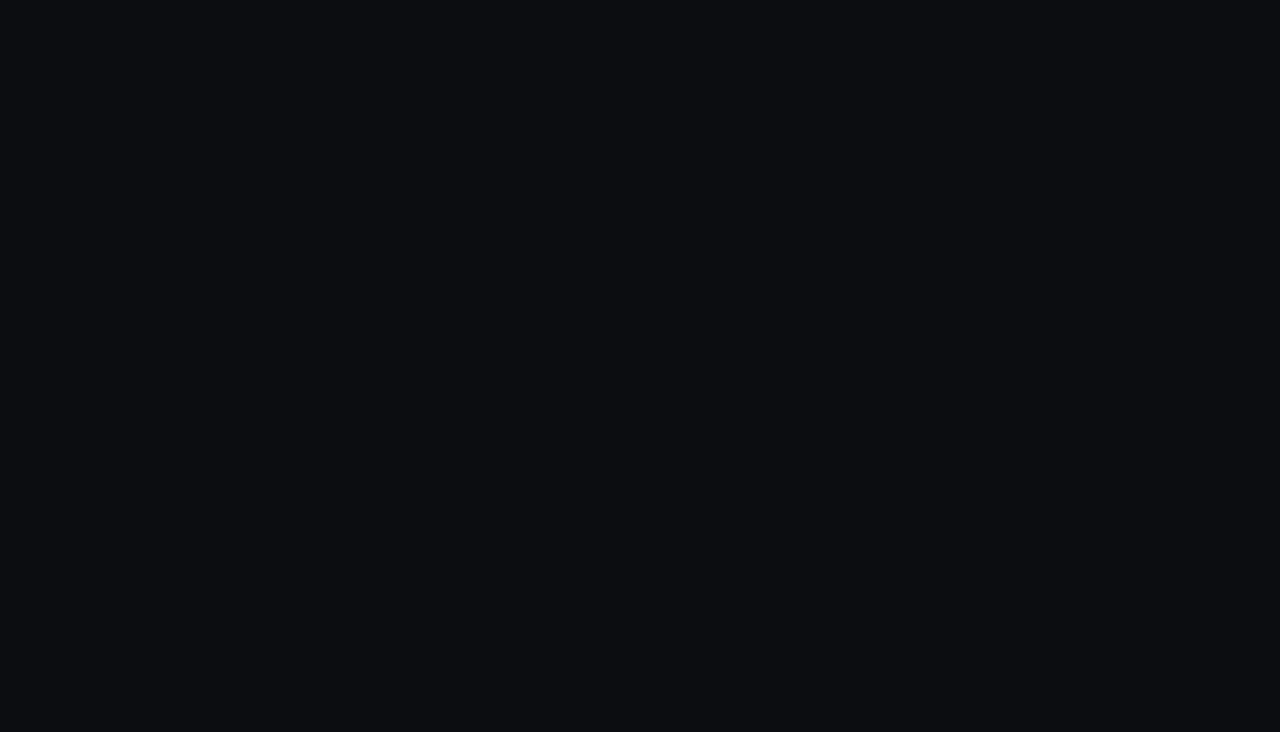
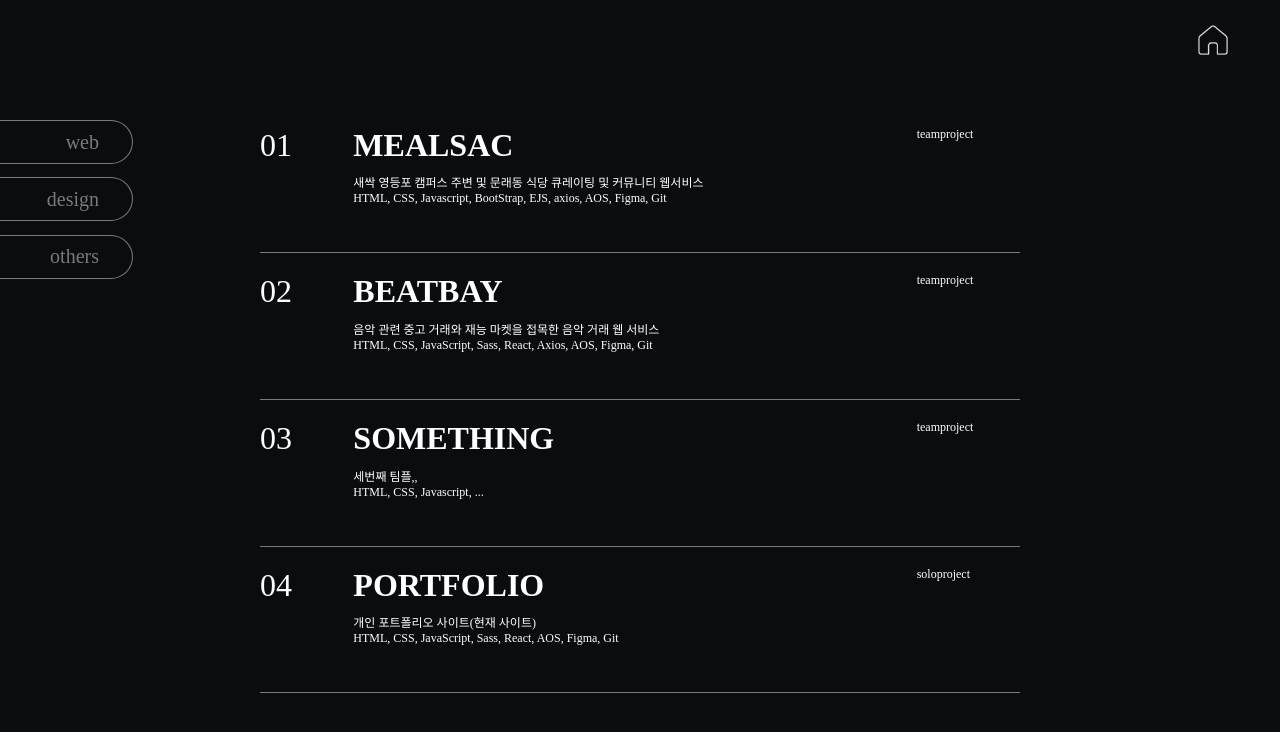
Before and after one commit to jjsh03/portfolio, a React (Create React App) app in the folder portfolio/: page /work in a window 1280 px wide. Before the commit this address had no page. Shown: the top 732 px of the page. Built offline with nearby package versions, Linux system fonts and the light colour scheme; a web font is replaced by a local one.

Commit message:
feat: main fullPageScroll

```diff
--- a/portfolio/package.json
+++ b/portfolio/package.json
@@ -11,6 +11,7 @@
     "pretendard": "^1.3.9",
     "react": "^18.2.0",
     "react-dom": "^18.2.0",
+    "react-fullpage": "^0.1.19",
     "react-router-dom": "^6.20.0",
     "react-scripts": "5.0.1",
     "react-water-wave": "^2.0.1",
--- a/portfolio/src/App.js
+++ b/portfolio/src/App.js
@@ -1,8 +1,6 @@
 import { BrowserRouter, Route, Routes } from 'react-router-dom';
 import Main from './Screen/Main';
-import WebWork from './Screen/Work/WebWork';
-import DesignWork from './Screen/Work/DesignWork';
-import OthersWork from './Screen/Work/OthersWork';
+import Work from './Screen/Work';
 
 function App() {
   return (
@@ -10,9 +8,7 @@ function App() {
       <BrowserRouter>
         <Routes>
           <Route path='/' element={<Main />}></Route>
-          <Route path='/work/web' element={<WebWork />}></Route>
-          <Route path='/work/design' element={<DesignWork />}></Route>
-          <Route path='/work/others' element={<OthersWork />}></Route>
+          <Route path='/work' element={<Work />}></Route>
         </Routes>
       </BrowserRouter>
     </div>
--- a/portfolio/src/Screen/Main/index.js
+++ b/portfolio/src/Screen/Main/index.js
@@ -1,5 +1,5 @@
 import React, { useEffect, useState } from 'react';
-import Header from '../../components/Header/Header';
+import HeaderMenu from '../../components/Header/Header';
 import './IntroSection.scss';
 import './AboutSection.scss';
 import './WorkSection.scss';
@@ -13,6 +13,12 @@ import planning from '../../asset/planning.gif';
 import trendy from '../../asset/trendy.gif';
 import letterDeco from '../../asset/letterdeco.svg';
 import { NavLink } from 'react-router-dom';
+import {
+  // Header,
+  ScrollToTopOnMount,
+  Section,
+  SectionsContainer,
+} from 'react-fullpage';
 
 export default function Main() {
   const [hoveredSpan, setHoveredSpan] = useState(null);
@@ -62,10 +68,19 @@ export default function Main() {
     </svg>
   );
 
+  let options = {
+    anchors: ['intro', 'about', 'work', 'contact'],
+    navigation: false,
+    delay: 700,
+  };
+
   return (
     <div className='container mainContainer'>
       <script src='https://cdnjs.cloudflare.com/ajax/libs/jquery.ripples/0.5.3/jquery.ripples.min.js'></script>
-      <Header />
+      <HeaderMenu />
+      <SectionsContainer {...options}>
+        <ScrollToTopOnMount />
+        <Section>
           <WaterWave>
             {methods => (
               <section className='section introSection'>
@@ -79,14 +94,15 @@ export default function Main() {
                     <h1>파동</h1>
                   </div>
                   <p>
-                작은 돌멩이가 호수에 던져지면서 일어난 파동은 결국 호수 끝까지
-                도달하게 됩니다.
+                    작은 돌멩이가 호수에 던져지면서 일어난 파동은 결국 호수
+                    끝까지 도달하게 됩니다.
                     <br />
-                호수 전체를 예측하며 퍼져나가는 사람, 다른 사람과 만나 공명할 줄
-                아는 사람,
+                    호수 전체를 예측하며 퍼져나가는 사람, 다른 사람과 만나
+                    공명할 줄 아는 사람,
                     <br />
                     잔잔하게, 그리고 깊이 있게 꾸준히 나아가는 전수현입니다.
                   </p>
+                  <a href='#about'>
                     <button className='readMore'>
                       <svg
                         xmlns='http://www.w3.org/2000/svg'
@@ -114,6 +130,7 @@ export default function Main() {
                         </text>
                       </svg>
                     </button>
+                  </a>
                 </div>
                 <div className='introPics'>
                   <div className='waveImg' />
@@ -126,6 +143,8 @@ export default function Main() {
               </section>
             )}
           </WaterWave>
+        </Section>
+        <Section>
           <section className='section aboutSection'>
             <div className='aboutMe'>ABOUT ME</div>
             <div className='aboutContent'>
@@ -211,7 +230,8 @@ export default function Main() {
                   <p className='skills'>
                     HTML, CSS, JavaScript, React.js, SASS, TypeScript
                     <br />
-                Git, Figma, Photoshop, Illustrator, Premiere Pro, AfterEffects
+                    Git, Figma, Photoshop, Illustrator, Premiere Pro,
+                    AfterEffects
                   </p>
                 </div>
               </div>
@@ -226,6 +246,8 @@ export default function Main() {
               </div>
             </div>
           </section>
+        </Section>
+        <Section>
           <WaterWave>
             {methods => (
               <section className='section workSection'>
@@ -264,6 +286,8 @@ export default function Main() {
               </section>
             )}
           </WaterWave>
+        </Section>
+        <Section>
           <WaterWave>
             {methods => (
               <section className='section contactSection'>
@@ -291,13 +315,18 @@ export default function Main() {
                 <div className='contactForm'>
                   <input className='urName' placeholder='Your Name'></input>
                   <input className='urMail' placeholder='Your E-Mail'></input>
-              <textarea className='urContent' placeholder='Content'></textarea>
+                  <textarea
+                    className='urContent'
+                    placeholder='Content'
+                  ></textarea>
                   <button className='contactSend'>SEND</button>
                 </div>
                 <div className='touch'>GET IN TOUCH</div>
               </section>
             )}
           </WaterWave>
+        </Section>
+      </SectionsContainer>
     </div>
   );
 }
--- a/portfolio/src/Screen/Work/DesignWork/index.js
+++ /dev/null
@@ -1,5 +0,0 @@
-import React from 'react';
-
-export default function DesignWork() {
-  return <div>DesignWork</div>;
-}
--- a/portfolio/src/Screen/Work/OthersWork/index.js
+++ /dev/null
@@ -1,5 +0,0 @@
-import React from 'react';
-
-export default function OthersWork() {
-  return <div>OthersWork</div>;
-}
--- a/portfolio/src/Screen/Work/WebWork/index.js
+++ b/portfolio/src/Screen/Work/index.js
@@ -1,9 +1,10 @@
 import React, { useEffect } from 'react';
 import './style.scss';
-import WorkMenu from '../../../components/WorkMenu/WorkMenu';
-import Header from '../../../components/Header/Header';
+import WorkMenu from '../../components/WorkMenu/WorkMenu';
+import home from '../../asset/home.png';
+import { NavLink } from 'react-router-dom';
 
-export default function WebWork() {
+export default function Work() {
   const setVh = () => {
     document.documentElement.style.setProperty(
       '--vh',
@@ -41,7 +42,11 @@ export default function WebWork() {
 
   return (
     <div className='container workContainer'>
-      <Header />
+      <div className='homeBar'>
+        <NavLink to='/'>
+          <img src={home} alt='home' className='home' />
+        </NavLink>
+      </div>
       <WorkMenu />
       <section className='section webSection'>
         <div className='webList'>
--- a/portfolio/src/Screen/Work/WebWork/style.scss
+++ b/portfolio/src/Screen/Work/style.scss
@@ -1,11 +1,22 @@
-@import '../../../config/globalStyles.scss';
+@import '../../config/globalStyles.scss';
 
 .workContainer section {
   height: 100vh;
-  // height: var(--vh);
   padding: toSize(160) toSize(390);
   display: grid;
-  // overflow: hidden;
+}
+
+.homeBar {
+  width: 100%;
+  display: flex;
+  justify-content: flex-end;
+  padding: toSize(30) toSize(70);
+  position: fixed;
+  z-index: 99;
+  .home {
+    width: toSize(60);
+    cursor: pointer;
+  }
 }
 
 .webList {
@@ -53,14 +64,14 @@
 }
 
 .webList:first-child::after {
-  background-image: url('../../../asset/mealsac_thumbnail.JPG');
+  background-image: url('../../asset/mealsac_thumbnail.JPG');
 }
 .webList:nth-child(2)::after {
-  background-image: url('../../../asset/beatbay_thumbnail.JPG');
+  background-image: url('../../asset/beatbay_thumbnail.JPG');
 }
 .webList:nth-child(3)::after {
   background-color: #4cafa9;
 }
 .webList:nth-child(4)::after {
-  background-image: url('../../../asset/portfolio_thumbnail.JPG');
+  background-image: url('../../asset/portfolio_thumbnail.JPG');
 }
--- a/portfolio/src/components/Header/Header.js
+++ b/portfolio/src/components/Header/Header.js
@@ -1,13 +1,21 @@
 import React from 'react';
 import './style.scss';
 
-export default function Header() {
+export default function HeaderMenu() {
   return (
     <div className='header'>
-      <div>INTRO</div>
-      <div>ABOUT</div>
-      <div>WORK</div>
-      <div>CONTACT</div>
+      <a href='#intro'>
+        <div>INTRO</div>
+      </a>
+      <a href='#about'>
+        <div>ABOUT</div>
+      </a>
+      <a href='#work'>
+        <div>WORK</div>
+      </a>
+      <a href='#contact'>
+        <div>CONTACT</div>
+      </a>
     </div>
   );
 }
--- a/portfolio/src/config/globalStyles.scss
+++ b/portfolio/src/config/globalStyles.scss
@@ -79,6 +79,9 @@ $breakpoint-mobile: 768px;
     border: 0;
     background-color: transparent;
   }
+  a {
+    text-decoration: none;
+  }
 }
 body {
   margin: 0;
```
Also changed, not shown: portfolio/src/asset/home.png (added), 1 other file (tests, documents, lock files or other folders). Lines whose indentation alone changed are shown as unchanged.
